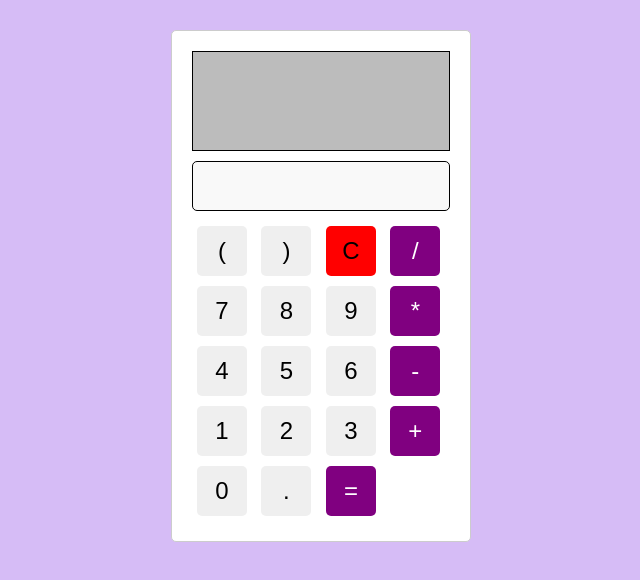
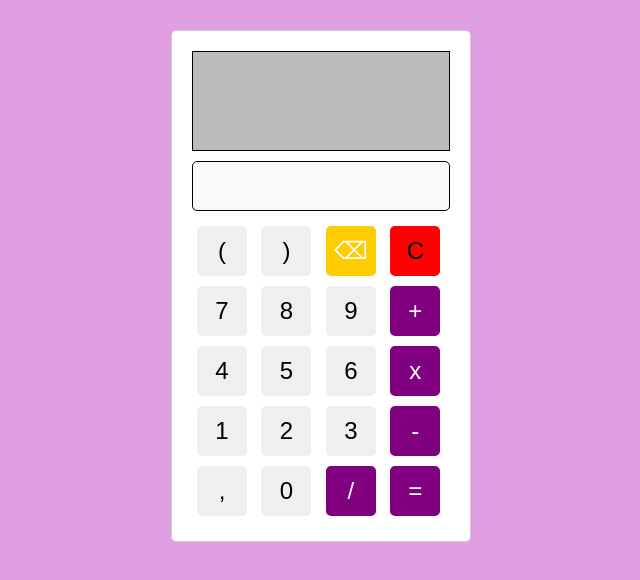
Before and after one commit to AlixeM/Calculatrice, a plain HTML site: page index.html in a window 1280 px wide. Shown: the whole page, without its empty margins (319-959 px from the left). Drawn offline with Linux system fonts and the light colour scheme.

Commit message:
Calculatrice étape 2

```diff
--- a/calculatrice.css
+++ b/calculatrice.css
@@ -4,7 +4,7 @@
 
 body {
     margin-top: 30px;
-    background-color: #D6BCF6;
+    background-color: #E09FE1;
     font-family: Arial, sans-serif;
     font-size: 16px;
 }
@@ -72,4 +72,15 @@ body {
     text-align: right;
     border: 1px solid black;
     background-color: #bcbcbc;
+    overflow-y: scroll;
+    display: block;
 }
+
+.calculator input[type="button"]#backspace {
+    background-color: #ffcc00;
+    color: white;
+}
+
+.calculator input[type="button"]#backspace:hover {
+    background-color: #ffc107;
+}
--- a/calculatrice.js
+++ b/calculatrice.js
@@ -1,28 +1,70 @@
-var lastResult = null;
+class BaseCalculator {
+  constructor() {
+    this.lastResult = null;
+    this.input = document.getElementById("input");
+    this.result = document.getElementById("result");
+    this.actions = []; // Liste pour stocker les actions
+    this.results = []; // Liste pour stocker les résultats
+  }
 
-function calcul(value) {
-  if (lastResult !== null) {
-    document.getElementById("input").value = "";
-    lastResult = null;
+  calcul(value) {
+    if (this.lastResult !== null) {
+      this.input.value = "";
+      this.lastResult = null;
+    }
+    this.input.value += value;
+    this.actions.push(value); // Ajouter l'action à la liste
   }
-  document.getElementById("input").value += value;
+
+  clearInput() {
+    this.input.value = "";
+    this.lastResult = null;
+    this.actions = []; // Vider la liste des actions
+    this.results = []; // Vider la liste des résultats
+  }
+
+  resultat() {
+    if (this.input.value === "") {
+      this.result.value = "no calcul"; // Afficher "no calcul" si l'entrée est vide
+      return;
+    }
+    var result = eval(this.input.value);
+    const expression = this.input.value;
+    this.lastResult = result;
+    this.actions.push("=");
+    this.results.push(result);
+    this.result.value = expression + " = " + result; // Afficher le calcul et le résultat dans "result"
+    this.input.value = "";
+  }
+
+
+  undo() {
+    if (this.actions.length > 0) {
+      const lastAction = this.actions.pop();
+      if (lastAction === "=") {
+        const lastResult = this.results.pop(); // Récupérer le dernier résultat
+        if (this.actions.length === 0) {
+          // Si la liste des actions est vide, afficher le dernier résultat
+          this.result.value = lastResult;
+        } else {
+          // Sinon, reconstruire le calcul en utilisant la liste des actions
+          let currentInput = "";
+          for (let i = this.actions.length - 1; i >= 0; i--) {
+            if (this.actions[i] === "=") {
+              break;
+            }
+            currentInput = this.actions[i] + currentInput;
+          }
+          this.result.value = ""; // Effacer le résultat affiché
+          this.input.value = currentInput; // Afficher le calcul reconstruit
+          this.lastResult = null;
+        }
+      } else {
+        // Retirer le dernier caractère de l'entrée
+        this.input.value = this.input.value.slice(0, -1);
+      }
+    }
+  }
 }
 
-function clearInput() {
-  document.getElementById("input").value = "";
-  lastResult = null;
-}
-
-function resultat() {
-  var input = document.getElementById("input").value;
-  var result = eval(input);
-  document.getElementById("result").value = input + " = " + result;
-  document.getElementById("input").value = "";
-  lastResult = result;
-}
-
-
-
-function surprise(){
-  window.location.href = "https://www.youtube.com/watch?v=dQw4w9WgXcQ";
-}
+const baseCalculator = new BaseCalculator();
--- a/index.html
+++ b/index.html
@@ -5,42 +5,40 @@
     <title>Calculatrice</title>
     <link rel="icon" href="calc.png">
     <link rel="stylesheet" href="calculatrice.css">
-
-    <script src="calculatrice.js"></script>
 </head>
 <body>
-
-    <div id="resultat"></div>
 
     <div class="calculator">
       <input type="text" id="result" readonly />
       <input type="text" id="input" readonly />
 
-      <input type="button" value="(" onclick="calcul('(')" />
-      <input type="button" value=")" onclick="calcul(')')" />
-      <input type="button" value="C" class="clear" onclick="clearInput()" />
-      <input type="button" value="/" class="operator" onclick="calcul('/')" />
+      <input type="button" value="(" onclick="baseCalculator.calcul('(')" />
+      <input type="button" value=")" onclick="baseCalculator.calcul(')')" />
+      <input type="button" value="⌫" class="clear" id="backspace" onclick="baseCalculator.undo()" />
+      <input type="button" value="C" class="clear" onclick="baseCalculator.clearInput()" />
 
-      <input type="button" value="7" onclick="calcul('7')" />
-      <input type="button" value="8" onclick="calcul('8')" />
-      <input type="button" value="9" onclick="calcul('9')" />
-      <input type="button" value="*" class="operator" onclick="calcul('*')" />
+      <input type="button" value="7" onclick="baseCalculator.calcul('7')" />
+      <input type="button" value="8" onclick="baseCalculator.calcul('8')" />
+      <input type="button" value="9" onclick="baseCalculator.calcul('9')" />
+      <input type="button" value="+" class="operator" onclick="baseCalculator.calcul('+')" />
 
-      <input type="button" value="4" onclick="calcul('4')" />
-      <input type="button" value="5" onclick="calcul('5')" />
-      <input type="button" value="6" onclick="calcul('6')" />
-      <input type="button" value="-" class="operator" onclick="calcul('-')" />
+      <input type="button" value="4" onclick="baseCalculator.calcul('4')" />
+      <input type="button" value="5" onclick="baseCalculator.calcul('5')" />
+      <input type="button" value="6" onclick="baseCalculator.calcul('6')" />
+      <input type="button" value="x" class="operator" onclick="baseCalculator.calcul('*')" />
 
-      <input type="button" value="1" onclick="calcul('1')" />
-      <input type="button" value="2" onclick="calcul('2')" />
-      <input type="button"value="3" onclick="calcul('3')" />
-      <input type="button" value="+" class="operator" onclick="calcul('+')" />
+      <input type="button" value="1" onclick="baseCalculator.calcul('1')" />
+      <input type="button" value="2" onclick="baseCalculator.calcul('2')" />
+      <input type="button" value="3" onclick="baseCalculator.calcul('3')" />
+      <input type="button" value="-" class="operator" onclick="baseCalculator.calcul('-')" />
 
-      <input type="button" value="0" onclick="calcul('0')" />
-      <input type="button" value="." onclick="calcul('.')" />
-      <input type="button" value="=" class="operator" onclick="resultat()" />
-      <input type="button" value="?" id="surpise" onclick="surprise()"/>
+      <input type="button" value="," onclick="baseCalculator.calcul('.')" />
+      <input type="button" value="0" onclick="baseCalculator.calcul('0')" />
+      <input type="button" value="/" class="operator" onclick="baseCalculator.calcul('/')" />
+      <input type="button" value="=" class="operator" onclick="baseCalculator.resultat()" />
+
     </div>
 
+    <script src="calculatrice.js"></script>
 </body>
 </html>
```
